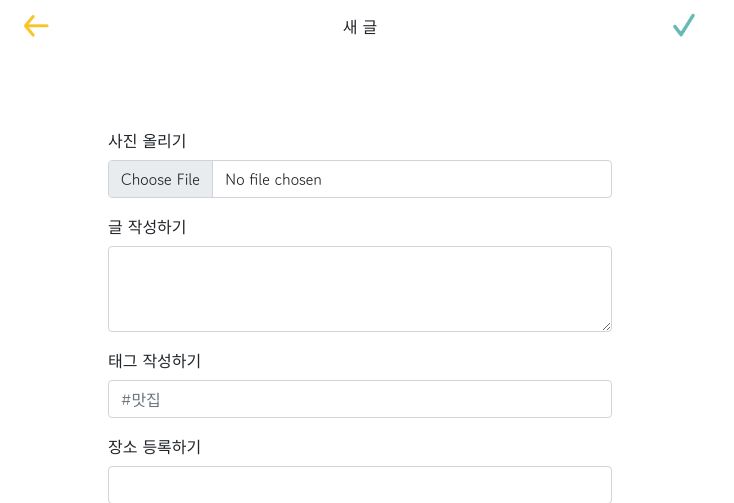
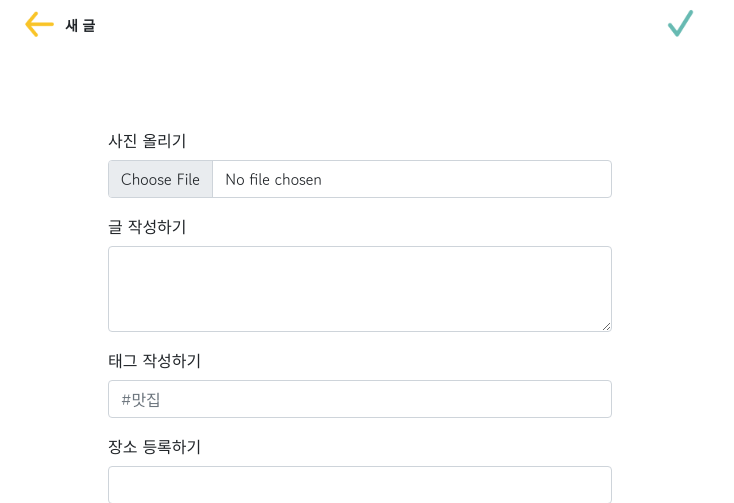
Before and after one commit to joong8812/9kbab, a Flask app: template templates/writepost.html in a window 1280 px wide. Shown: the top 503 px of the page, without its empty margins (0-734 px from the left). Run offline with Flask 2, Linux system fonts and the light colour scheme; the template is opened without the code that fills it, so the values that code supplies are empty.

Commit message:
fix - [글쓰기 페이지] 통일감을 위해 헤더 html, css 수정 #7

```diff
--- a/static/css/writepost.css
+++ b/static/css/writepost.css
@@ -34,13 +34,28 @@ body {
     cursor: pointer;
 }
 
-#header-title {
-    margin: 2% 3%;
-    width: 15%;
-    text-align: center;
+#header #header-left {
+    width: 40%;
+    display:flex;
+    flex-direction: row;
+    align-content: center;
 }
-#header #header-title {
-    font-size: 16px;
+#header #header-left > img {
+    width: 30%;
+    max-width: 50px;
+    float: left;
+}
+#header #header-left > p{
+    font-size: 14px;
+    margin: auto 0;
+}
+#header #header-right {
+    width:40%;
+}
+#header #header-right > img{
+    width: 30%;
+    max-width: 50px;
+    float: right;
 }
 
 /* 본문 */
--- a/templates/writepost.html
+++ b/templates/writepost.html
@@ -19,11 +19,13 @@
 <body>
     <div id="main">
         <div id="header">
-            <img id="img-close" src="{{url_for('static', filename='images/back(y).png')}}" onclick="doCancel()">
-            <div id="header-title">
-                <span>새 글</span>
+            <div id="header-left">
+                <img id="img-close" src="{{url_for('static', filename='images/back(y).png')}}" onclick="doCancel()">
+                <p id="title"><strong>새 글</strong></p>
             </div>
-            <img id="img-pencil" src="{{url_for('static', filename='images/check(B).png')}}" onclick="doPost()">
+            <div id="header-right">
+                <img id="img-pencil" src="{{url_for('static', filename='images/check(B).png')}}" onclick="doPost()">
+            </div>
         </div>
         <div id="container">
             <form id="file_form" method="post" enctype="multipart/form-data" action="">
```
